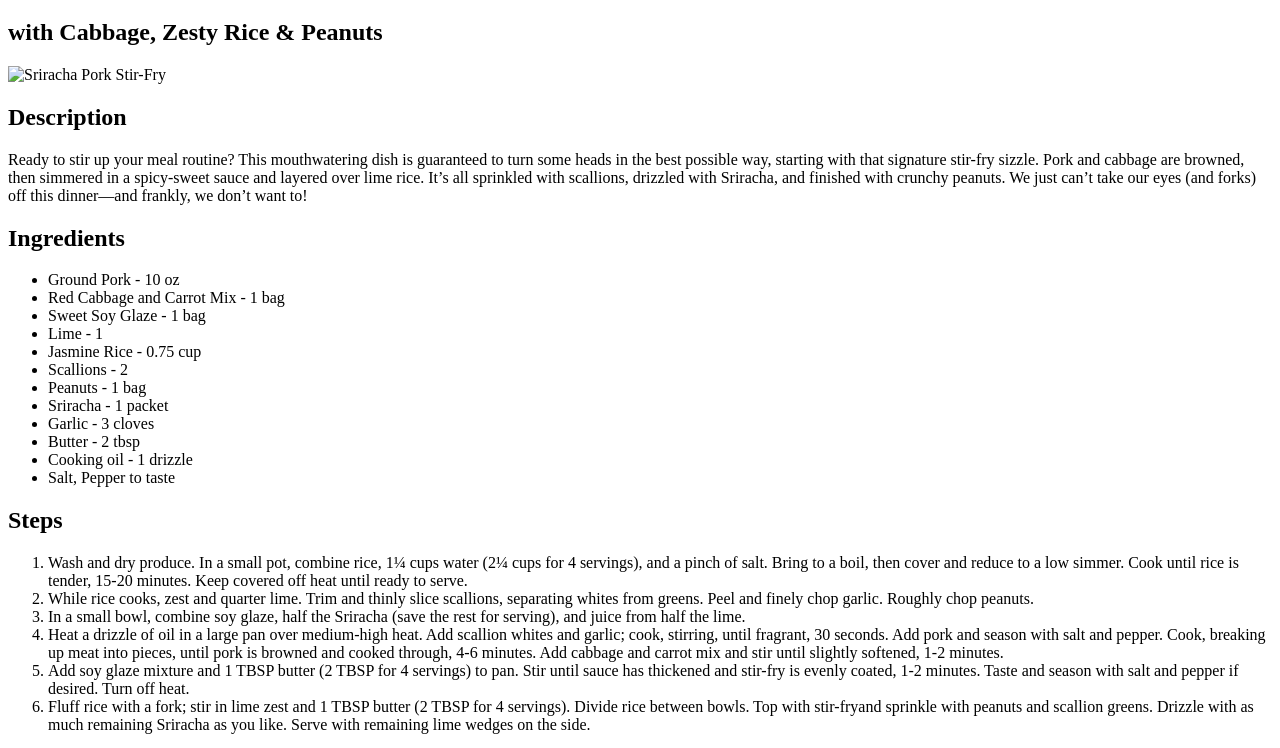
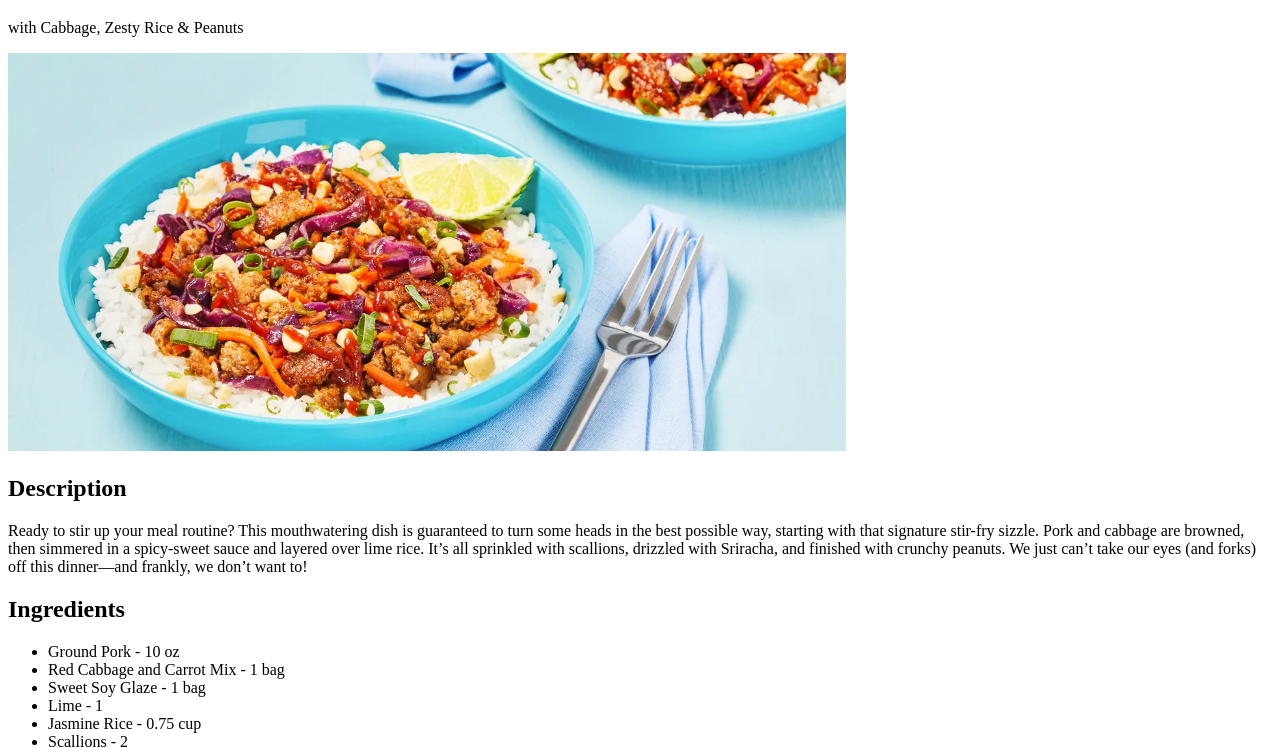
Before and after one commit to narbaa/odin-recipes, a plain HTML site: page recipes/sriracha-pork-stir-fry.html in a window 1280 px wide. Shown: the part 61-809 px from the top of the page. Drawn offline with Linux system fonts and the light colour scheme.

Commit message:
Added reference to parent directory

```diff
--- a/recipes/sriracha-pork-stir-fry.html
+++ b/recipes/sriracha-pork-stir-fry.html
@@ -7,8 +7,8 @@
 
     <body>
         <h1>Sriracha Pork Stir-Fry</h1>
-        <h2>with Cabbage, Zesty Rice & Peanuts</h2>
-            <img src="images/sriracha-pork-stir-fry.png" alt="Sriracha Pork Stir-Fry">
+        <p>with Cabbage, Zesty Rice & Peanuts</p>
+            <img src="../images/sriracha-pork-stir-fry.png" alt="Sriracha Pork Stir-Fry">
             <h2>Description</h2>
                 <p>Ready to stir up your meal routine? This mouthwatering dish is guaranteed to turn some heads in the best possible way, starting with that signature stir-fry sizzle. Pork and cabbage are browned, then simmered in a spicy-sweet sauce and layered over lime rice. It’s all sprinkled with scallions, drizzled with Sriracha, and finished with crunchy peanuts. We just can’t take our eyes (and forks) off this dinner—and frankly, we don’t want to!</p>
             <h2>Ingredients</h2>
```
